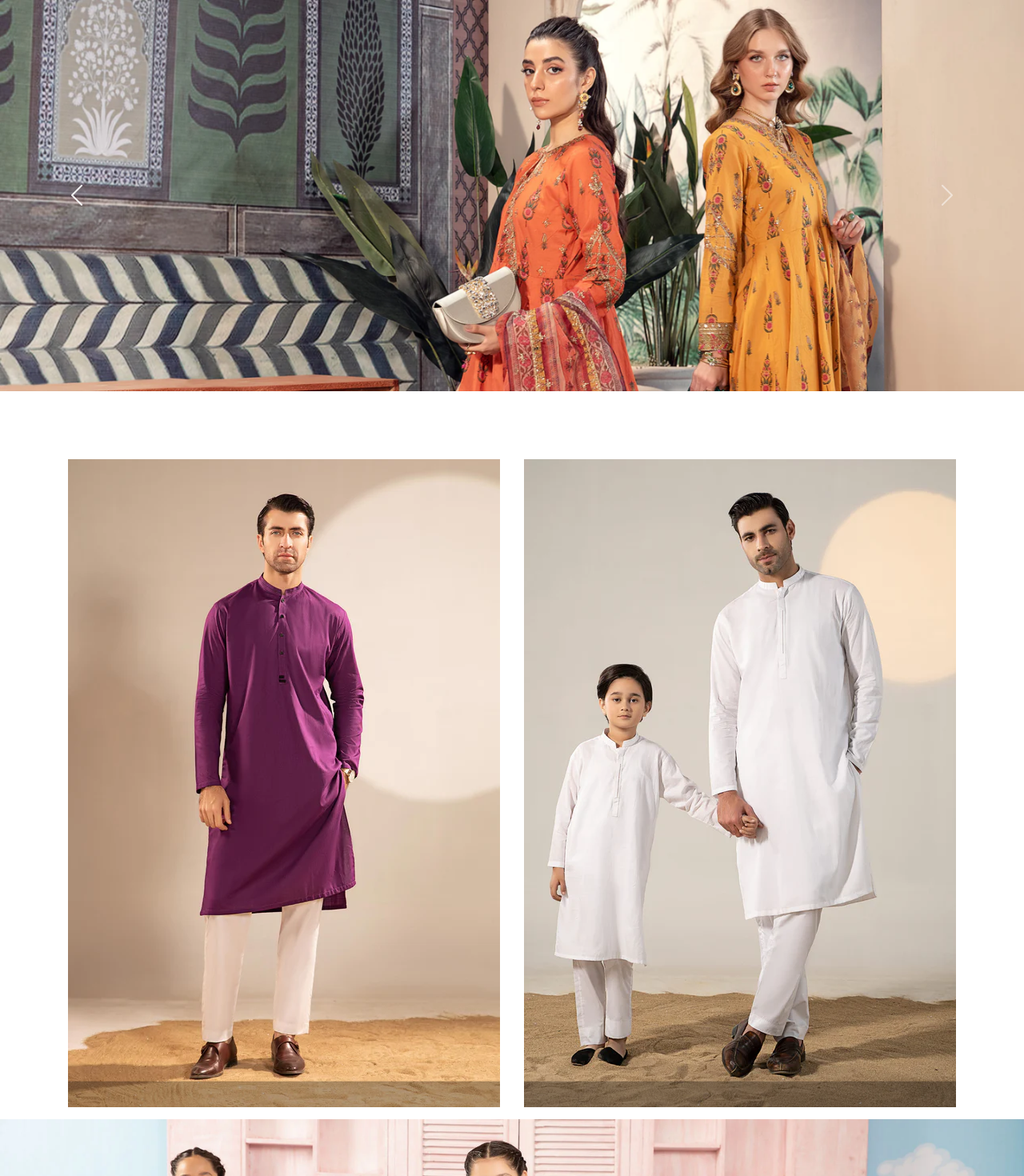
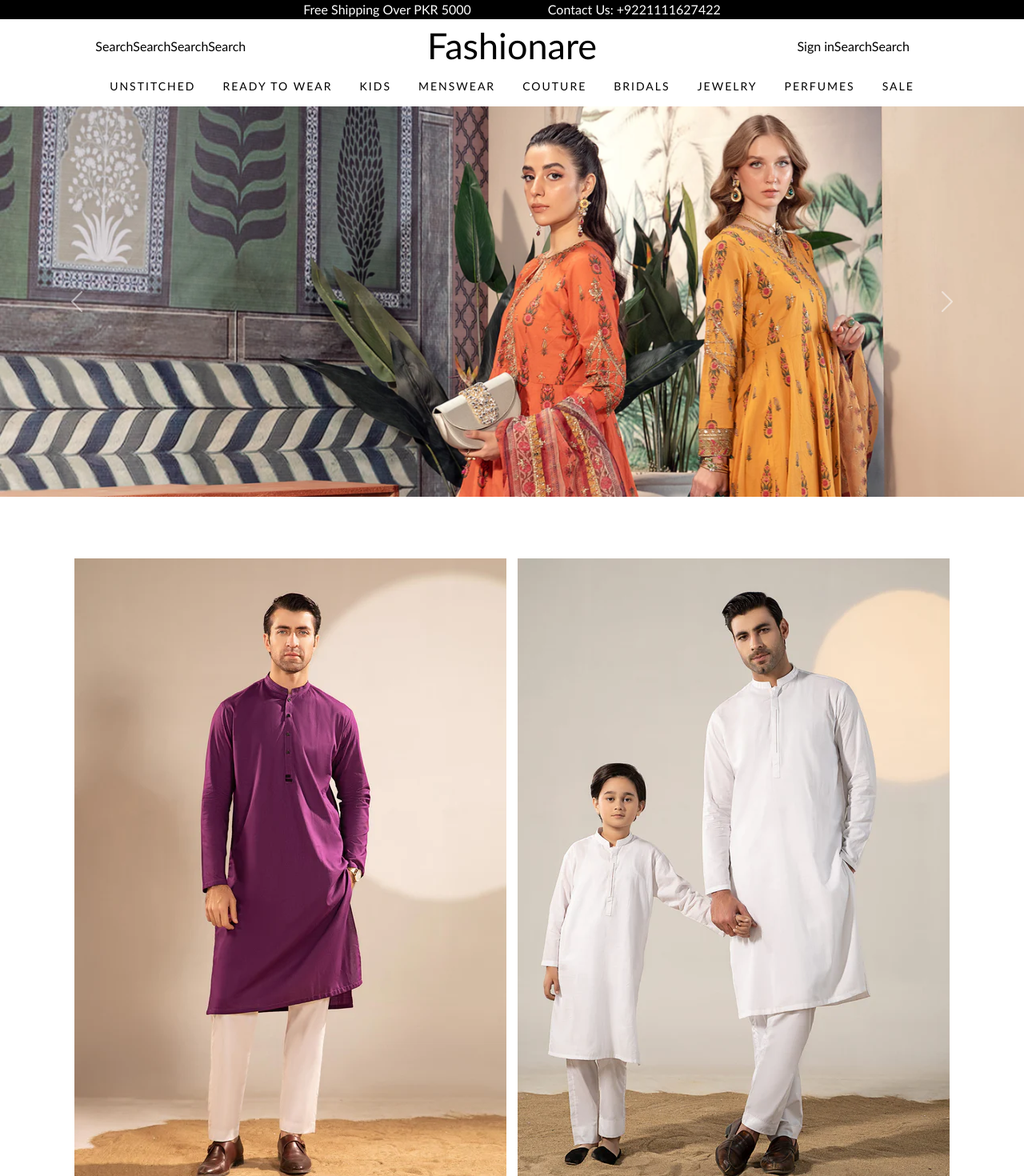
Before and after one commit to MariaYasmeen/BohoChiqBoutique, a React (Vite) app in the folder kapre/: page / in a window 1280 px wide. Shown: the top 1470 px of the page at 80% size. Built offline with nearby package versions, Linux system fonts and the light colour scheme.

Commit message:
React-Router-Dom

```diff
--- a/kapre/src/App.jsx
+++ b/kapre/src/App.jsx
@@ -1,50 +1,27 @@
-import React from "react";
+
+import React from 'react';
+import { BrowserRouter, Route, Routes } from "react-router-dom";
 import 'bootstrap/dist/css/bootstrap.min.css';
 import 'bootstrap/dist/js/bootstrap.bundle.min.js';
 import "slick-carousel/slick/slick.css";
 import "slick-carousel/slick/slick-theme.css";
-import AutoPlay from "./Components/Autoplay";
-import { Navbar } from "./Components/Navbar";
-import { Cards } from "./Components/cards";
-import { Footer } from "./Components/Footer";
 //https://codepen.io/suez/pen/PwKZwO
 //https://codepen.io/ashthornton/pen/KRQbMO
+import { Home } from "./Pages/Home";
+import { Product } from "./Pages/Product";
 import './App.css';
 
 function App() {
   return (
     <>
-<div id="carouselExampleAutoplaying" className="carousel slide" data-bs-ride="carousel">
-  <div className="carousel-inner">
-    <div className="carousel-item active">
-      <img src="/slider3.png" className="d-block w-100 img-fluid" alt="..." />
-    </div>
-    <div className="carousel-item active">
-      <img src="/slider1.png" className="d-block w-100 img-fluid" alt="..." />
-    </div>
-    <div className="carousel-item">
-      <img src="/slider5.png" className="d-block w-100 img-fluid" alt="..." />
-    </div>
-    <div className="carousel-item">
-      <img src="/slider4.png" className="d-block w-100 img-fluid" alt="..." />
-    </div>
-    <div className="carousel-item">
-      <img src="/slider5.png" className="d-block w-100 img-fluid" alt="..." />
-    </div>
-
-  </div>
-  <button className="carousel-control-prev" type="button" data-bs-target="#carouselExampleAutoplaying" data-bs-slide="prev">
-    <span className="carousel-control-prev-icon" aria-hidden="true"></span>
-    <span className="visually-hidden">Previous</span>
-  </button>
-  <button className="carousel-control-next" type="button" data-bs-target="#carouselExampleAutoplaying" data-bs-slide="next">
-    <span className="carousel-control-next-icon" aria-hidden="true"></span>
-    <span className="visually-hidden">Next</span>
-  </button>
-</div>
-<Cards />
-<AutoPlay />
-<Footer/>
+    <React.StrictMode>
+      <BrowserRouter>
+        <Routes>
+          <Route path="/" element={<Home/>} />
+          <Route path="/product" element={<Product />} />
+        </Routes>
+      </BrowserRouter>
+    </React.StrictMode>
     </>
   );
 }
--- a/kapre/src/Components/Autoplay.jsx
+++ b/kapre/src/Components/Autoplay.jsx
@@ -26,14 +26,14 @@ function AutoPlay() {
         heading="Amazing Place"
         buttonText="Learn More"
       />
-      <center><p>Mommy & Me</p></center>
+      <center><p>bridal</p></center>
         </div>
         <div>
         <HoverImg
         imageSrc="/slick2.png"
         heading="Amazing Place"
         buttonText="Learn More"
-      /> <center><p>Mommy & Me</p></center></div>
+      /> <center><p>bridal</p></center></div>
         <div>
         <HoverImg
         imageSrc="/slick3.png"
@@ -51,7 +51,7 @@ function AutoPlay() {
         imageSrc="/slick5.png"
         heading="Amazing Place"
         buttonText="Learn More"
-      /><center><p>Mommy & Me</p></center> </div>
+      /><center><p>Men</p></center> </div>
         <div>
         <HoverImg
         imageSrc="/slick3.png"
--- a/kapre/src/Components/Navbar.jsx
+++ b/kapre/src/Components/Navbar.jsx
@@ -53,7 +53,7 @@ export const Navbar = () =>{
 <div class="container" style={{color:"black",marginBottom:"8px"}}>
     <header class="d-flex justify-content-center " >
       <ul class="nav  ulcss nav-links"  >
-        <li class=" "><a href="#" class="nav-link">unstitched</a>
+        <li class=" "><a href="/product" class="nav-link">unstitched</a>
         <div className="mega-box " style={{left: "-210px"}} >
                 <div className="content" >
                   <div className="row" >
--- a/kapre/src/Components/cards.jsx
+++ b/kapre/src/Components/cards.jsx
@@ -6,25 +6,20 @@ export const Cards = () => {
         <>
         <div className="mariabslider" style={{ marginTop:"50px"}} >
             <div className="d-md-flex flex-md-equal" >
-                    <div style={{ marginTop:"20px" , padding:"15px"}}
-                    >
-                         <Image
+                    <div style={{ marginTop:"20px" , padding:"7px"}}>
+         <Image
         imageSrc="/man.webp"
         heading="Amazing Place"
         buttonText="Learn More"
-      />
-
-                      </div>
-               <div style={{ marginTop:"20px" , padding:"15px"}}   >
-                 <Image
-                    imageSrc="/daddy.webp"
-                    heading="Amazing Place"
+      /></div>
+             <div style={{ marginTop:"20px" , padding:"7px"}}   >
+               <Image
+              imageSrc="/daddy.webp"
+                              heading="Amazing Place"
                     subheading="Discover the beauty"
                     buttonText="Learn More"
                   />
                </div>
-
-
                </div>
                 </div>
                 <Image
@@ -34,9 +29,9 @@ export const Cards = () => {
         subheading="Discover the beauty"
         buttonText="Learn More"
       />
-                <div className="mariabslider" style={{ height:"50%"}} >
+                <div className="mariabslider"  >
                 <div className="d-md-flex flex-md-equal" >
-                        <div  style={{ marginTop:"20px" , padding:"15px"}}
+                        <div  style={{ marginTop:"20px" , padding:"7px"}}
                         > <Image
                         imageSrc="/mariab1.webp"
                         heading="Amazing Place"
@@ -44,7 +39,7 @@ export const Cards = () => {
                         buttonText="Learn More"
                       />
                    </div>
-                   <div  style={{ marginTop:"20px" , padding:"15px"}}
+                   <div  style={{ marginTop:"20px" , padding:"7px"}}
                         >  <Image
                         imageSrc="/mariab2.webp"
                         heading="Amazing Place"
--- /dev/null
+++ b/kapre/src/Pages/Home.jsx
@@ -0,0 +1,45 @@
+import React from "react";
+import AutoPlay from "../Components/Autoplay";
+import { Navbar } from "../Components/Navbar";
+import { Cards } from "../Components/cards";
+import { Footer } from "../Components/Footer";
+
+export const Home = () =>{
+    return (
+        <>
+        <Navbar />
+
+<div id="carouselExampleAutoplaying" className="carousel slide" data-bs-ride="carousel">
+  <div className="carousel-inner">
+    <div className="carousel-item active">
+      <img src="/slider3.png" className="d-block w-100 img-fluid" alt="..." />
+    </div>
+    <div className="carousel-item active">
+      <img src="/slider1.png" className="d-block w-100 img-fluid" alt="..." />
+    </div>
+    <div className="carousel-item">
+      <img src="/slider5.png" className="d-block w-100 img-fluid" alt="..." />
+    </div>
+    <div className="carousel-item">
+      <img src="/slider4.png" className="d-block w-100 img-fluid" alt="..." />
+    </div>
+    <div className="carousel-item">
+      <img src="/slider5.png" className="d-block w-100 img-fluid" alt="..." />
+    </div>
+
+  </div>
+  <button className="carousel-control-prev" type="button" data-bs-target="#carouselExampleAutoplaying" data-bs-slide="prev">
+    <span className="carousel-control-prev-icon" aria-hidden="true"></span>
+    <span className="visually-hidden">Previous</span>
+  </button>
+  <button className="carousel-control-next" type="button" data-bs-target="#carouselExampleAutoplaying" data-bs-slide="next">
+    <span className="carousel-control-next-icon" aria-hidden="true"></span>
+    <span className="visually-hidden">Next</span>
+  </button>
+</div>
+<Cards />
+<AutoPlay />
+<Footer/>
+        </>
+    )
+}
--- a/package.json
+++ b/package.json
@@ -1,6 +1,7 @@
 {
   "dependencies": {
     "bootstrap": "^5.3.3",
+    "react-router-dom": "^6.25.1",
     "react-slick": "^0.30.2",
     "slick-carousel": "^1.8.1"
   }
```
Also changed, not shown: 1 other file (tests, documents, lock files or other folders).
